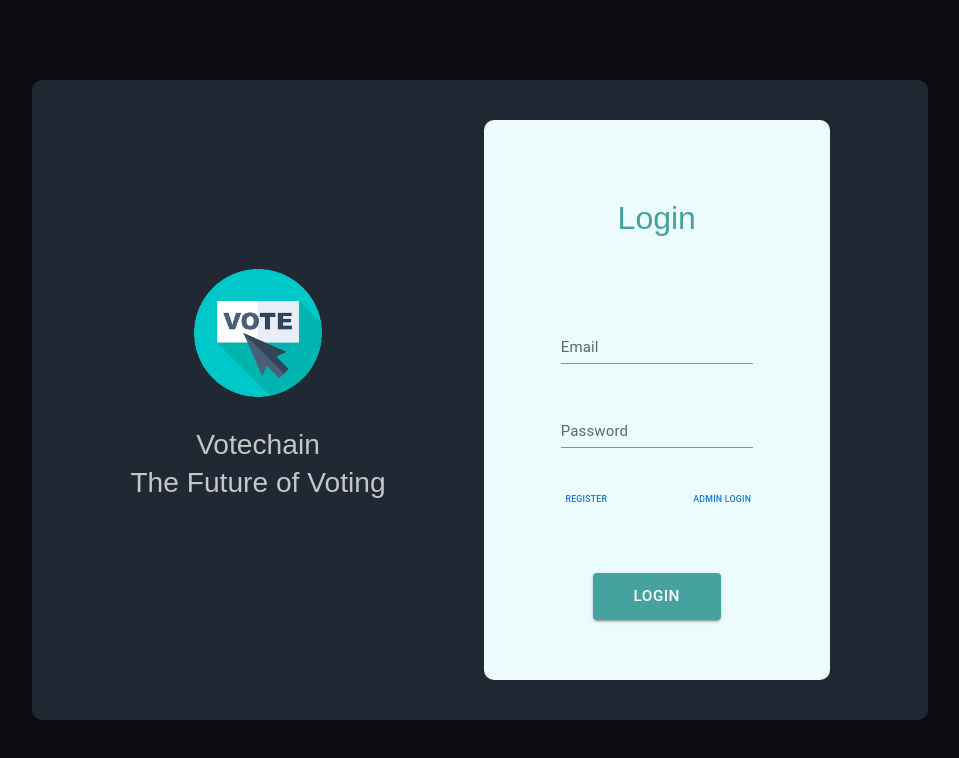
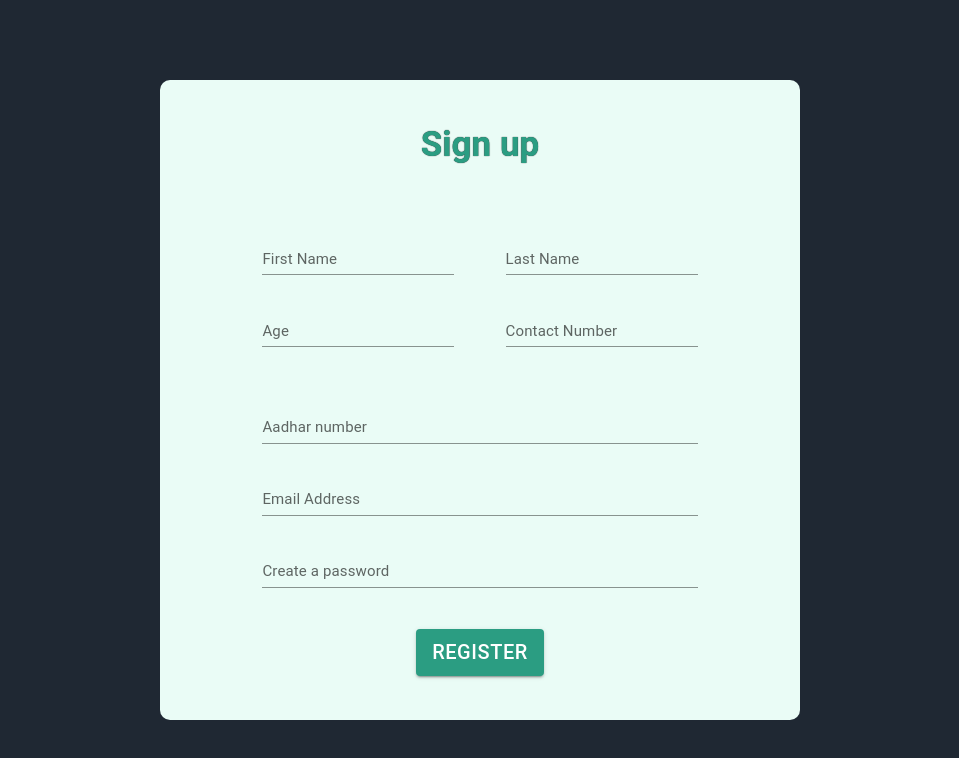
Before and after one commit to shesha4572/votingdapp, a React app in the folder client/: page / in a window 1280 px wide. Shown: the top 758 px of the page, without its empty margins (160-1119 px from the left). Built offline with nearby package versions, Linux system fonts and the light colour scheme.

Commit message:
Register component made

```diff
--- a/client/src/App.jsx
+++ b/client/src/App.jsx
@@ -1,8 +1,9 @@
 import Login from "./components/Login";
+import Register from "./components/Register"
 function App() {
   return (
     <div id="App">
-    <Login />
+    <Register />
     </div>
   )
 }
--- /dev/null
+++ b/client/src/components/Register.jsx
@@ -0,0 +1,52 @@
+import React from 'react'
+import TextField from "@mui/material/TextField";
+import Button from "@mui/material/Button"
+
+const btn = {
+    fontSize : '2rem',
+    backgroundColor:'#2b9d82',
+    '&:hover': {
+        backgroundColor:'#1c5748'
+    }
+}
+
+const input = {
+    '.MuiInputBase-input': { fontSize: '1.5rem' },
+    '.MuiInputLabel-root': {
+        fontSize:'1.5rem'
+    }
+}
+
+export default function Register () {
+    return (
+        <div id='Regist'>
+
+    <div id="center-box">
+
+        <div id="Top-text">
+            <p>Sign up</p>
+        </div>
+
+        <div id="Form-top">
+
+            <div id="Form-top-left">
+                <TextField className="Text-input" sx={input} variant='standard' type="text"  id="First-name" label="First Name" />
+                <TextField className="Text-input" sx={input} variant='standard' type="number"  id="Age" label="Age" />
+            </div>
+
+            <div id="Form-top-right">
+                <TextField className="Text-input" sx={input} variant='standard' type="text" id="Last-name" label="Last Name" />
+                <TextField className="Text-input" sx={input} variant='standard' type="number" id="Phone-no" label="Contact Number" />
+            </div>
+        </div>
+
+        <div id="Form-bottom">
+            <TextField className="Text-input2" sx={input} variant='standard' type="text" id="number" label="Aadhar number"/>
+            <TextField className="Text-input2" sx={input} variant='standard' type="text" id="Email" label="Email Address"/>
+            <TextField className="Text-input2" sx={input} variant='standard' type="password" id="Password" label="Create a password" />
+        </div>
+        <Button id="Register-button" variant='contained' sx={btn}>Register</Button>
+    </div>
+        </div>
+    )
+}
--- a/client/src/styles.css
+++ b/client/src/styles.css
@@ -56,25 +56,110 @@ body{
   margin: 20px 0;
 }
 
-/*#outlined-basic{*/
-/*  width:16vw;*/
-/*  font-size: 1.2vw;*/
-/*  margin: 0px;*/
-/*}*/
-
-/*.MuiInputLabel-root {*/
-/*  font-size: 18px !important;*/
-/*  padding-bottom: 20px !important;*/
-/*  color: #66fcf1;*/
-/*}*/
-
-/*.MuiInput-root {*/
-/*  height: 45px !important;*/
-/*}*/
-
 #login-small-buttons{
   display: flex;
   justify-content: space-between;
   width:16vw;
   margin:0;
 }
+
+#Regist{
+  background-color: #1F2833;
+  width:100vw;
+  height:100vh;
+  position: fixed;
+}
+
+#Regist>div{
+  display: flex;
+  flex-direction: column;
+  justify-content: space-evenly;
+  align-items: center;
+
+  background-color: #eafcf6;
+  border-radius: 10px;
+  width: 50vw;
+  height: 80vh;
+  margin: auto;
+  margin-top: 10vh;
+}
+
+#signup-title{
+  font-family: Roboto;
+  font-size: 3.5rem;
+  margin: auto;
+  font-weight: 600;
+}
+
+#signup-form{
+  display: flex;
+
+}
+
+#Heading>h1{
+  color: #431F1F;
+  font-size: 3.2rem;
+  font-weight: 900;
+}
+
+#center-box{
+  display: flex;
+  flex-direction: column;
+  width: 40%;
+  height: 60%;
+
+  background-color: white;
+
+  border-radius: 20px;
+  align-items: center;
+  row-gap: 1vw;
+}
+
+#Top-text{
+  font-family: Roboto;
+  text-align: center;
+  font-size: 3.5rem;
+  font-weight: bolder;
+}
+
+#Top-text>p{
+  color:#2b9d82;
+  margin: 0;
+
+  text-shadow: 0 0 1px #0B0C10 ;
+}
+
+#Form-top{
+  display: flex;
+  justify-content: center;
+  align-items: center;
+  height: 15vh;
+  column-gap: 4vw;
+  width: 100%;
+}
+
+#Form-top-left, #Form-top-right{
+  display: flex;
+  flex-direction: column;
+  justify-content: space-between;
+  align-items: center;
+  row-gap: 5vh;
+}
+
+.Text-input{
+  width: 15vw;
+  height: 4vh;
+}
+
+
+#Form-bottom{
+  display: flex;
+  flex-direction: column;
+  justify-content: center;
+  row-gap: 5vh;
+}
+
+.Text-input2{
+  width: 34vw;
+  height: 4vh;
+}
```
